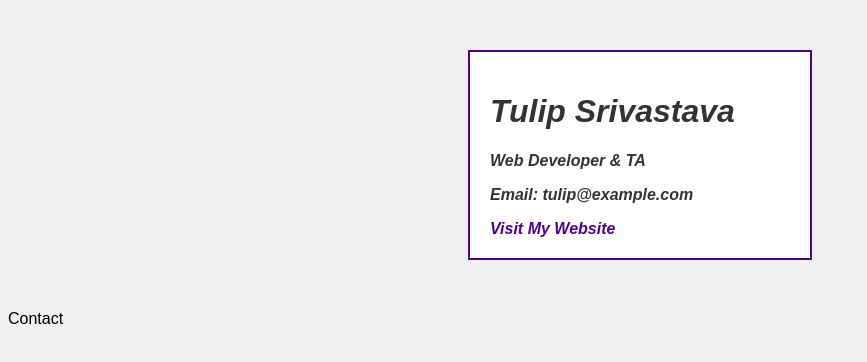
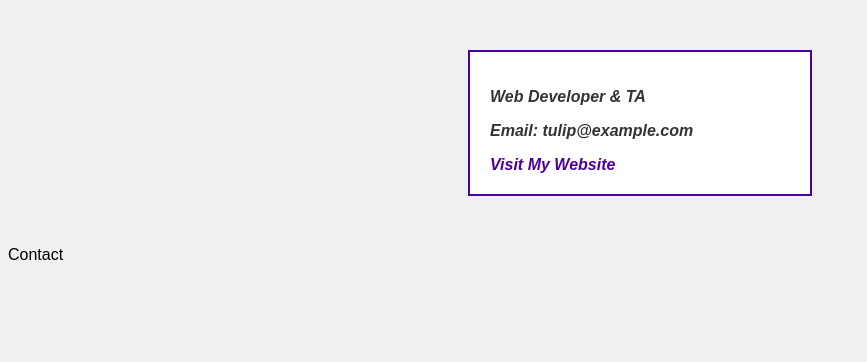
Before and after one commit to kyon317/CMPT276-Tut-7, a plain HTML site: page index.html in a window 1280 px wide. Shown: the whole page, without its empty margins (0-867 px from the left). Drawn offline with Linux system fonts and the light colour scheme.

Commit message:
Update index.html

```diff
--- a/index.html
+++ b/index.html
@@ -4,7 +4,7 @@
   </head>
   <body>
     <div class="card">
-      <h1>Tulip Srivastava</h1>
+
       <p>Web Developer & TA</p>
       <p>Email: tulip@example.com</p>
       <a href="https://example.com" target="_blank">Visit My Website</a>
```
